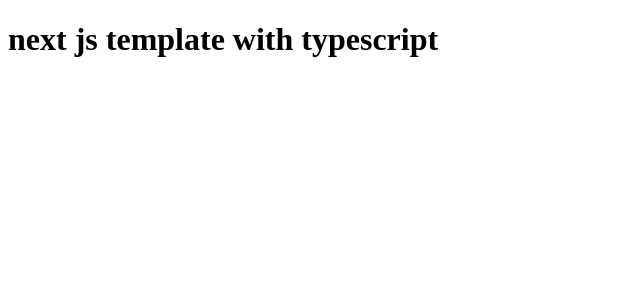
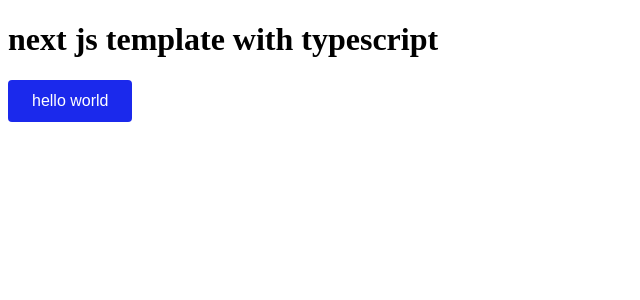
Before and after one commit to himangshuswadesh/nextjs-typescript-template, a Next.js app: page / in a window 1280 px wide. Shown: the top 300 px of the page, without its empty margins (0-640 px from the left). Built offline with nearby package versions, Linux system fonts and the light colour scheme.

Commit message:
build: added global components and added google fonts

```diff
--- /dev/null
+++ b/components/index.ts
@@ -0,0 +1 @@
+export { default as Button } from './ui/button';
--- /dev/null
+++ b/components/ui/button/button.module.scss
@@ -0,0 +1,14 @@
+.button {
+  background-color: $primary-color;
+  color: $white;
+  padding: 0.75rem 1.5rem;
+  height: auto;
+  box-shadow: none;
+  border: none;
+  border-radius: 0.25rem;
+  font-size: 1rem;
+  &:hover {
+    background-color: $secondary-color;
+    color: $white;
+  }
+}
--- /dev/null
+++ b/components/ui/button/button.tsx
@@ -0,0 +1,15 @@
+import { Button as AntButton } from 'antd';
+import { ReactNode } from 'react';
+import styles from './button.module.scss';
+type ButtonProps = {
+  children: ReactNode;
+  extraClasses?: string;
+};
+const Button = ({ children, extraClasses = '' }: ButtonProps) => {
+  return (
+    <AntButton className={`${styles.button} ${extraClasses}`}>
+      {children}
+    </AntButton>
+  );
+};
+export default Button;
--- /dev/null
+++ b/components/ui/button/index.ts
@@ -0,0 +1 @@
+export { default } from './button';
--- /dev/null
+++ b/pages/_document.tsx
@@ -0,0 +1,24 @@
+import { Head, Html, Main, NextScript } from 'next/document';
+
+export default function Document() {
+  return (
+    <Html>
+      <Head>
+        <link rel="preconnect" href="https://fonts.googleapis.com" />
+        <link
+          rel="preconnect"
+          href="https://fonts.gstatic.com"
+          crossOrigin="true"
+        />
+        <link
+          href="https://fonts.googleapis.com/css2?family=Roboto:wght@400;500;700&display=swap"
+          rel="stylesheet"
+        />
+      </Head>
+      <body>
+        <Main />
+        <NextScript />
+      </body>
+    </Html>
+  );
+}
--- a/pages/index.tsx
+++ b/pages/index.tsx
@@ -1,7 +1,15 @@
+import { Button } from '@components';
 import type { NextPage } from 'next';
 
 const Home: NextPage = () => {
-  return <h1>next js template with typescript</h1>;
+  return (
+    <>
+      <div className="container">
+        <h1>next js template with typescript</h1>
+        <Button>hello world</Button>
+      </div>
+    </>
+  );
 };
 
 export default Home;
--- a/styles/globals.scss
+++ b/styles/globals.scss
@@ -1,3 +1,35 @@
-h1 {
-  color: $primary-color;
+// ant design css
+@import '~antd/dist/antd';
+
+// global styles
+body,
+html {
+  font-family: 'Roboto', sans-serif;
+  line-height: 1.5;
 }
+img,
+video {
+  max-width: 100%;
+  height: auto;
+  vertical-align: middle;
+}
+ul,
+ol {
+  padding: 0;
+  list-style-type: none;
+  margin: 0;
+}
+h1,
+h2,
+h3,
+h4,
+h5,
+h6 {
+  margin: 0;
+}
+// container
+.container {
+  max-width: 1280px;
+  margin: 0 auto;
+  padding: 0 16px;
+}
```
